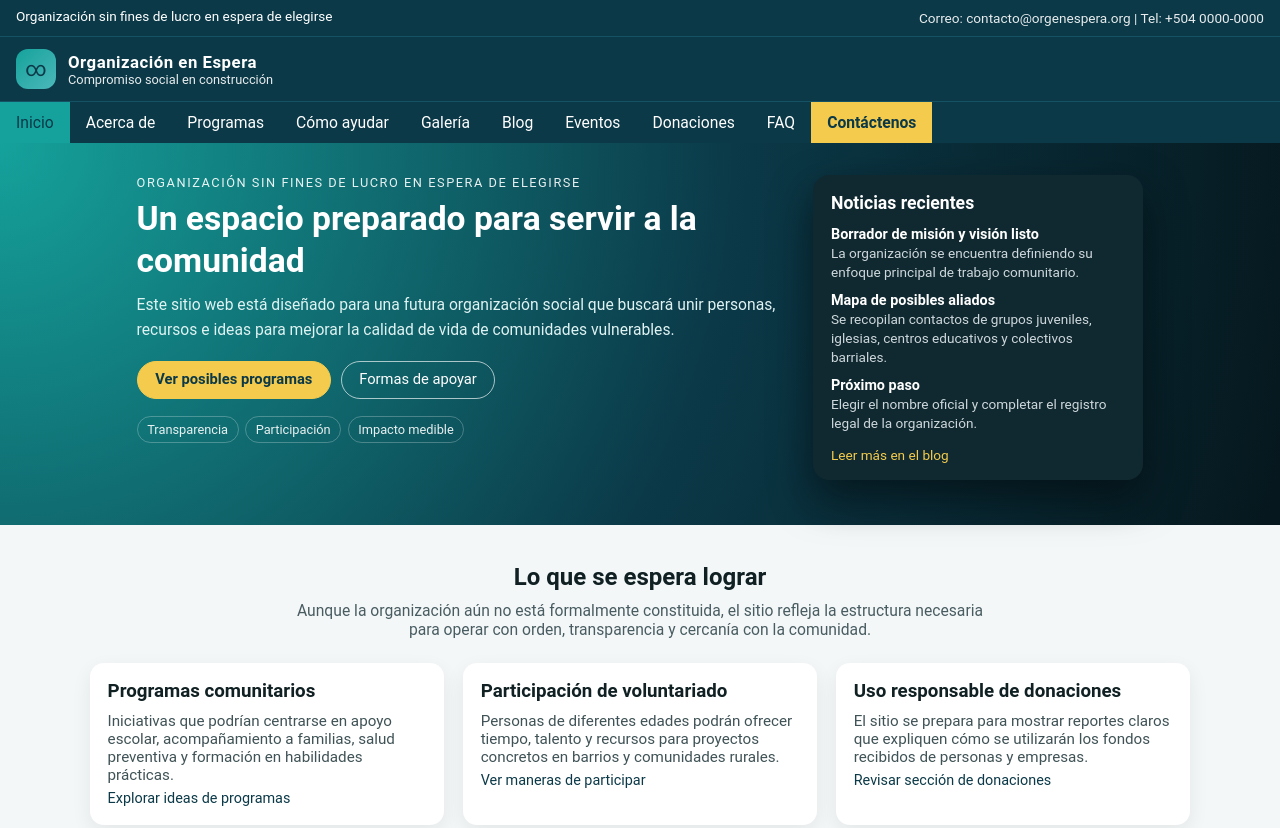
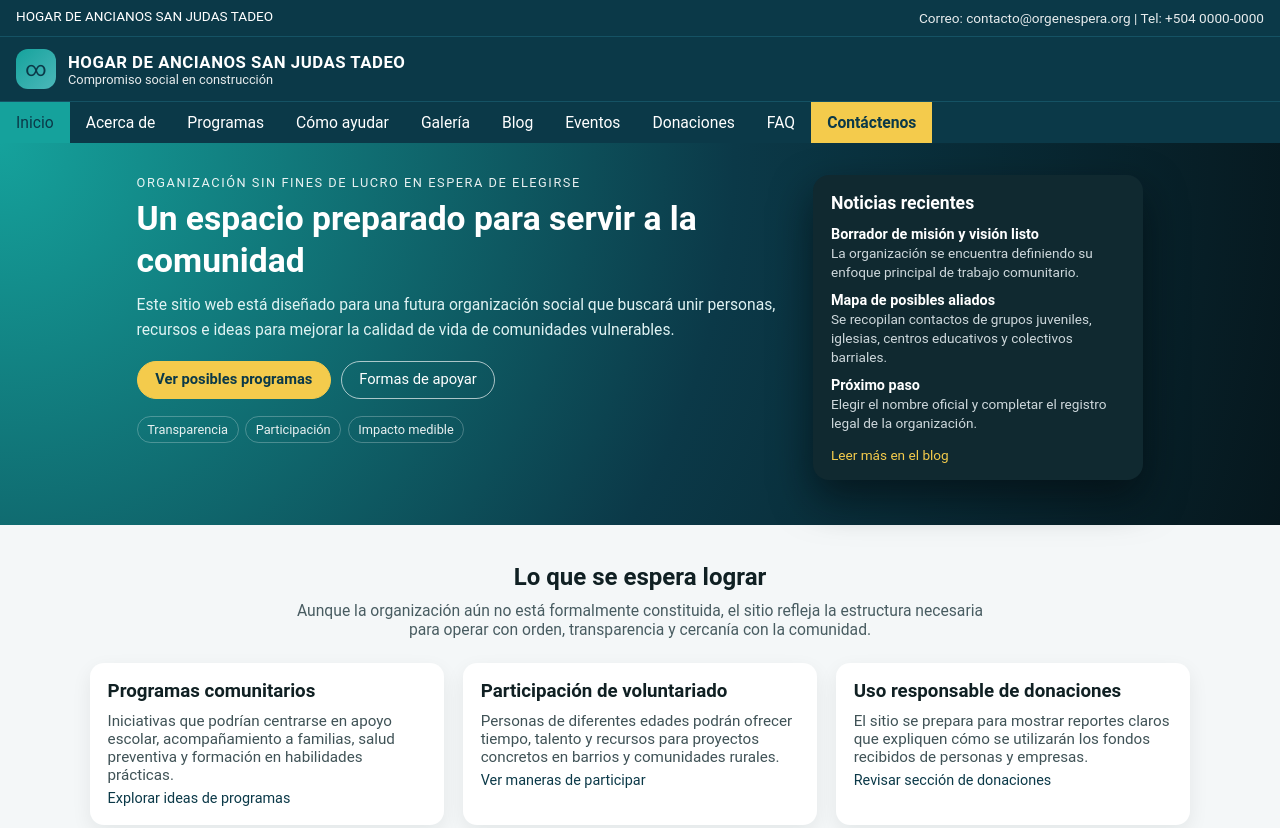
Before and after one commit to hviera01/proyectopw, a plain HTML site: page index.html in a window 1280 px wide. Shown: the top 828 px of the page. Drawn offline with Linux system fonts and the light colour scheme.

Commit message:
Segunda actualizacion

```diff
--- a/index.html
+++ b/index.html
@@ -10,7 +10,7 @@
 <body data-page="inicio">
 <header class="site-header">
     <div class="topbar">
-        <span class="topbar-text">Organización sin fines de lucro en espera de elegirse</span>
+        <span class="topbar-text">HOGAR DE ANCIANOS SAN JUDAS TADEO</span>
         <span class="topbar-contact">Correo: contacto@orgenespera.org | Tel: +504 0000-0000</span>
     </div>
     <div class="branding">
@@ -19,7 +19,7 @@
                 <span class="logo-icon">∞</span>
             </div>
             <div class="logo-text">
-                <span class="logo-title">Organización en Espera</span>
+                <span class="logo-title">HOGAR DE ANCIANOS SAN JUDAS TADEO</span>
                 <span class="logo-subtitle">Compromiso social en construcción</span>
             </div>
         </a>
```
